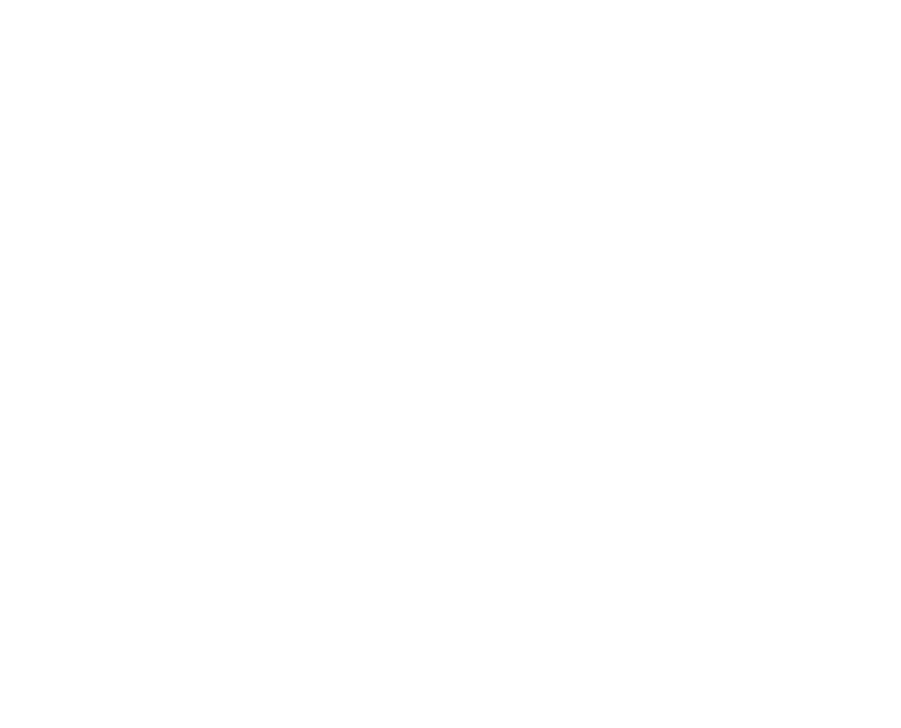
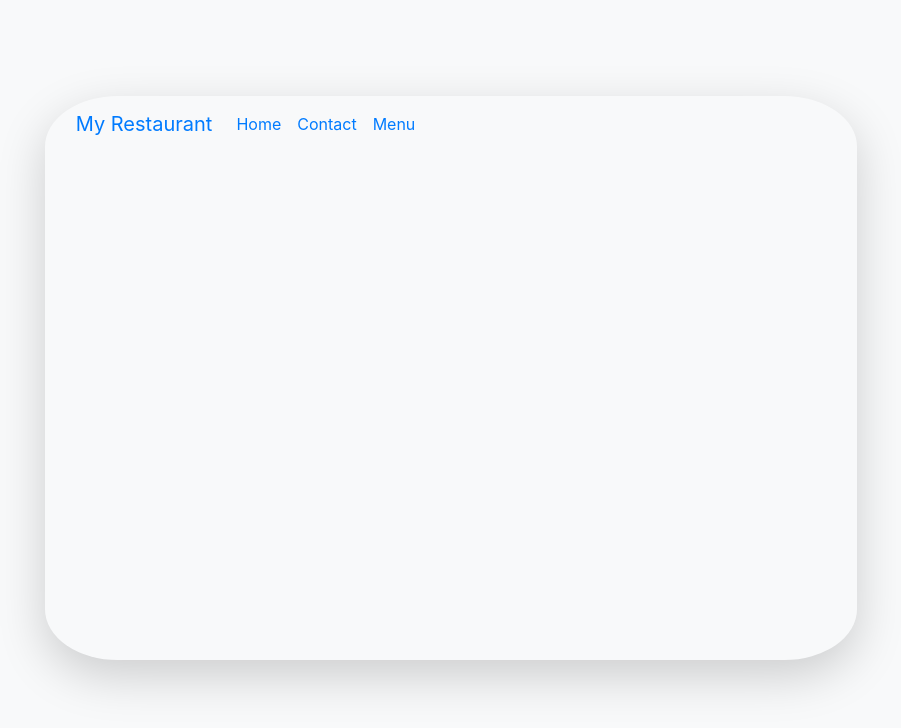
Before and after one commit to expjazz/restaurant_page_JS, a website built with webpack: page dist/index.html in a window 1280 px wide. Shown: the whole page, without its empty margins (189-1090 px from the left). Built offline with Linux system fonts and the light colour scheme.

Commit message:
add index.hmtl background. add navbar. add navlinks

```diff
--- a/src/style.scss
+++ b/src/style.scss
@@ -1 +1,7 @@
 @import "~bootstrap/scss/bootstrap";
+
+.content {
+  height: 75%;
+  width: 65%;
+  border-radius: 9%;
+}
```
Also changed, not shown: dist/index.html, dist/main.js.
